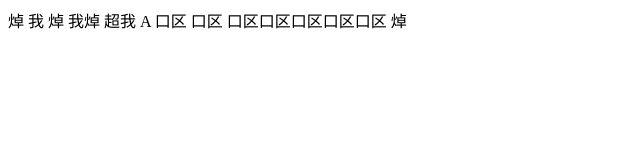
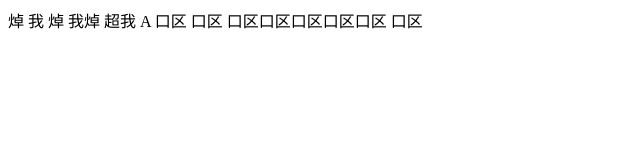
Before and after one commit to Stallion-X/Chao, a plain HTML site: page index.html in a window 1280 px wide. Shown: the full height of the page, 0-640 px from the left. Drawn offline with nearby package versions, Linux system fonts and the light colour scheme.

Commit message:
Update index.html

```diff
--- a/index.html
+++ b/index.html
@@ -40,7 +40,7 @@
 <el-button type="danger" id="A">A 口区 口区</el-button><audio id="aou" src="A 口区 口区.mp3"></audio>
 <el-button type="danger" id="ou">口区口区口区口区口区</el-button><audio id="ouq" src="口区.mp3"></audio>
 </el-main>
-<el-footer>焯</el-footer>
+<el-footer>口区</el-footer>
 </el-container>
 </div>
 </body>
```
